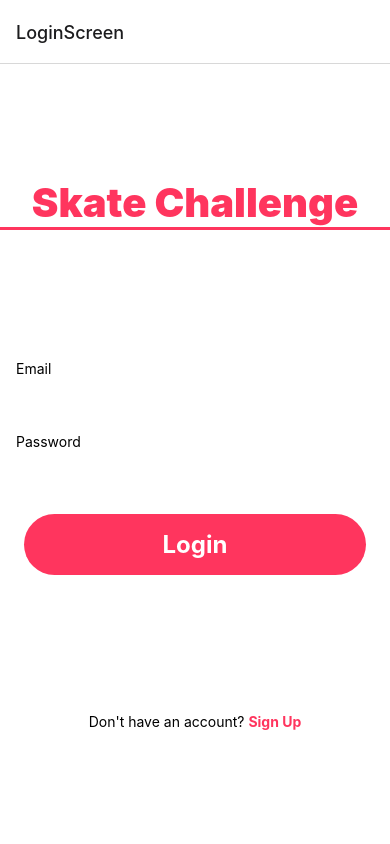
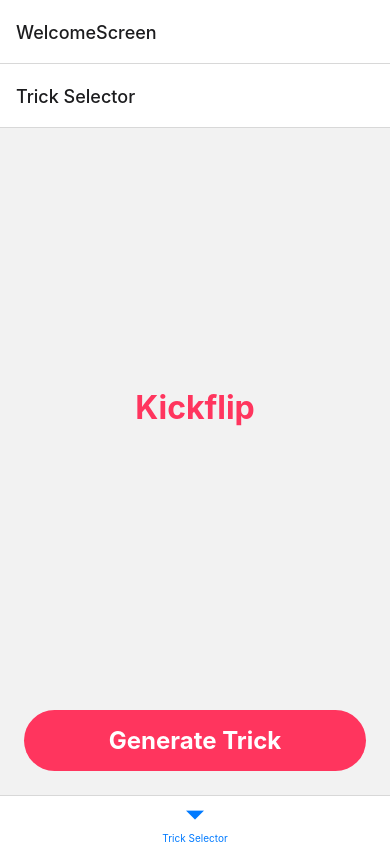
Before and after one commit to Dlewis89/skate-challenge, a React Native app in the folder mobile/: screen / in a window 390 px wide. Built offline with nearby package versions, Linux system fonts and the light colour scheme.

Commit message:
feat(trick-selector): base layout of trick selector view

```diff
--- a/mobile/App.tsx
+++ b/mobile/App.tsx
@@ -20,7 +20,7 @@ const Stack = createNativeStackNavigator<RootStackParamList>();
 export default function App() {
   return (
     <NavigationContainer>
-      <Stack.Navigator initialRouteName='LoginScreen'>
+      <Stack.Navigator initialRouteName='WelcomeScreen'>
         <Stack.Screen
           name="LoginScreen"
           component={LoginScreen}
--- a/mobile/package.json
+++ b/mobile/package.json
@@ -9,6 +9,7 @@
     "web": "expo start --web"
   },
   "dependencies": {
+    "@react-navigation/bottom-tabs": "^6.5.20",
     "@react-navigation/native": "^6.1.17",
     "@react-navigation/native-stack": "^6.9.26",
     "@react-navigation/stack": "^6.3.29",
--- a/mobile/screens/LoginScreen.tsx
+++ b/mobile/screens/LoginScreen.tsx
@@ -55,9 +55,9 @@ async function handleLogin(email: string, password: string, props: Props) {
     } catch (error) {
         if (axios.isAxiosError(error) && error.response && error.response.data && error.response.data.message) {
             // Handle login failure
-            Alert.alert('Login Failed', error.response.data.message);
+            Alert.alert('Login Failed', 'Email or password is incorrect. Please try again.');
         } else {
-            Alert.alert('Registration failed', 'An unexpected error occurred. Please try again later.');
+            Alert.alert('Login Failed', 'An unexpected error occurred. Please try again later.');
         }
     }
 }
--- /dev/null
+++ b/mobile/screens/TrickSelectorScreen.tsx
@@ -0,0 +1,49 @@
+import React from 'react'
+import { StyleSheet, TouchableOpacity, Text, View } from 'react-native'
+import { SafeAreaView } from 'react-native-safe-area-context'
+
+import { colors } from '../utils/colors'
+import { fontSizes, marginSizes, paddingSizes } from '../utils/sizes';
+
+export default function TrickSelectorScreen() {
+    return (
+        <SafeAreaView style={{ flex: 1 }}>
+            <View style={styles.trickContainer}>
+                <Text style={styles.trick}>Kickflip</Text>
+            </View>
+            <View style={styles.buttonContainer}>
+                <TouchableOpacity style={styles.button}>
+                    <Text style={styles.buttonText}>Generate Trick</Text>
+                </TouchableOpacity>
+            </View>
+        </SafeAreaView>
+    )
+}
+
+const styles = StyleSheet.create({
+    trickContainer: {
+        flex: 1,
+        justifyContent: 'center',
+        alignItems: 'center'
+    },
+    trick: {
+        color: colors.primary,
+        fontWeight: '700',
+        fontSize: fontSizes.xl
+    },
+    buttonContainer: {
+        justifyContent: 'flex-end',
+        padding: paddingSizes.lg
+    },
+    button: {
+        backgroundColor: colors.primary,
+        padding: paddingSizes.md,
+        borderRadius: 50
+    },
+    buttonText: {
+        fontSize: fontSizes.lg,
+        textAlign: 'center',
+        color: '#fff',
+        fontWeight: '700'
+    },
+})
--- a/mobile/screens/WelcomeScreen.tsx
+++ b/mobile/screens/WelcomeScreen.tsx
@@ -1,10 +1,18 @@
 import React from 'react'
 import {Text, View} from 'react-native'
+import { SafeAreaView } from 'react-native-safe-area-context'
+import { createBottomTabNavigator } from '@react-navigation/bottom-tabs';
+
+import TrickSelectorScreen from './TrickSelectorScreen';
+
+const Tab = createBottomTabNavigator();
 
 export default function WelcomeScreen() {
     return (
-        <View>
-            <Text>Welcome Screen</Text>
-        </View>
+        <SafeAreaView style={{ flex: 1}}>
+            <Tab.Navigator>
+                <Tab.Screen name="Trick Selector" component={TrickSelectorScreen} />
+            </Tab.Navigator>
+        </SafeAreaView>
     )
 }
```
